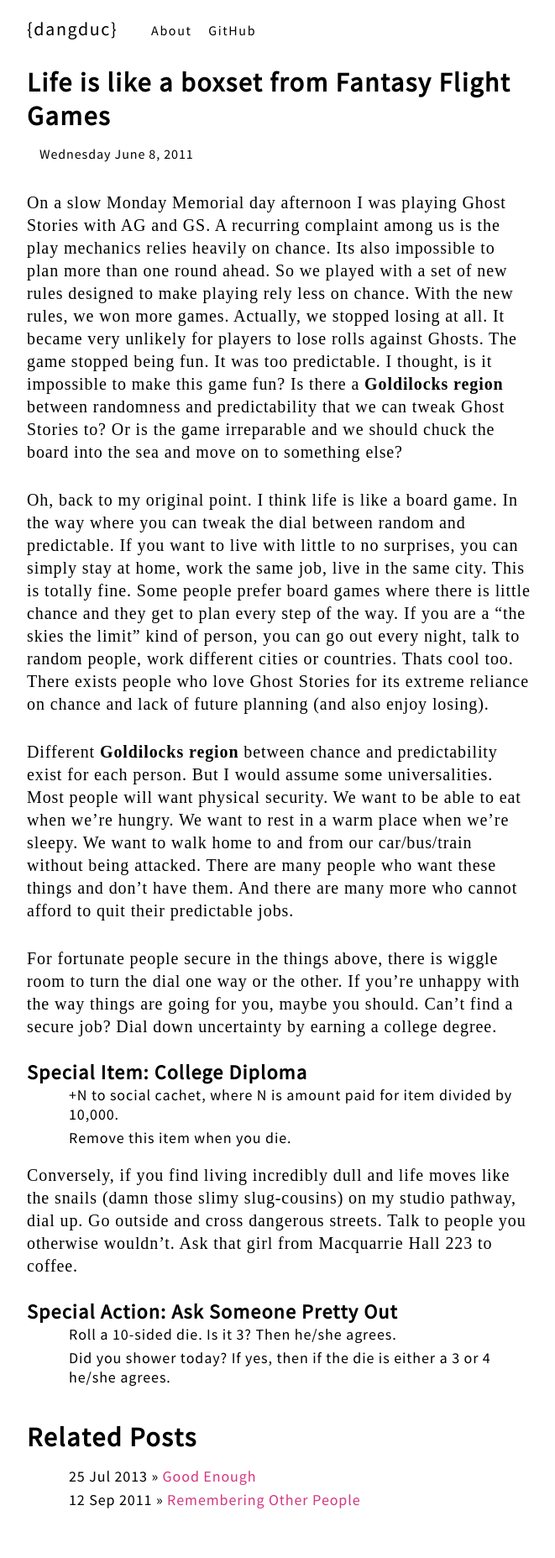
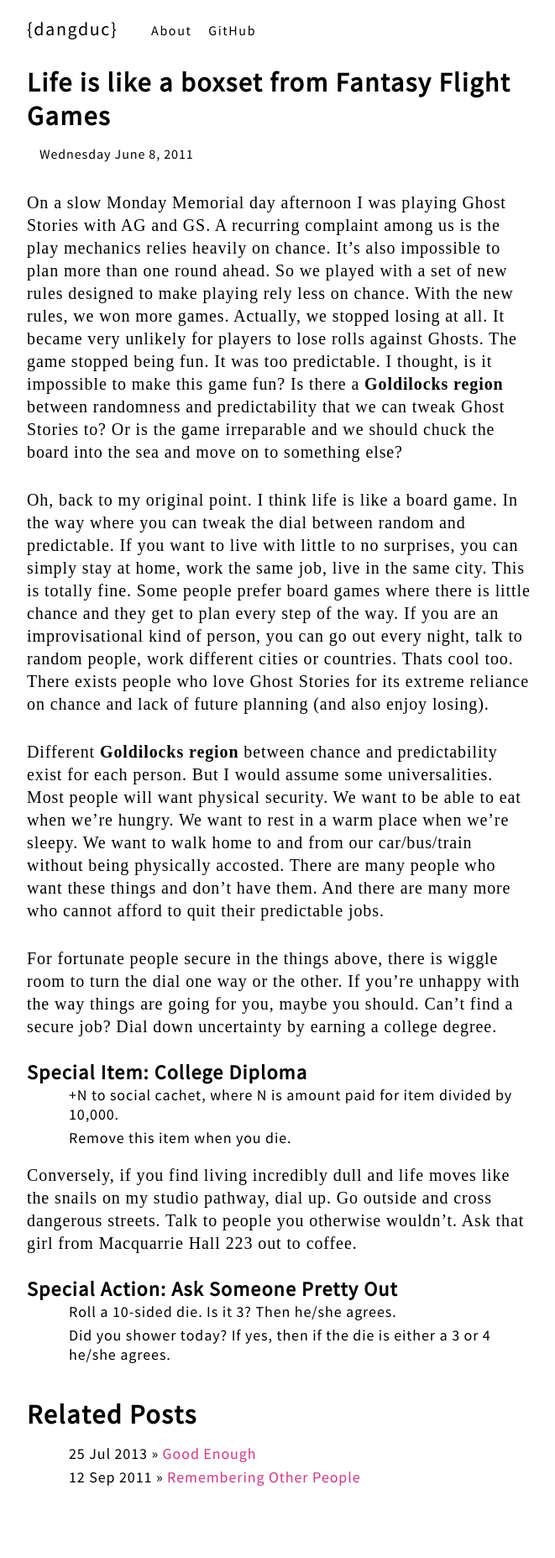
Before and after one commit to dangduc/dangduc.github.com, a Jekyll site: the page built from _posts/2011-06-08-life-is-like-a-boxset-from-fantasy-flight-games.md, in a window 1280 px wide. Shown: the whole page at 84% size, without its empty margins (308-969 px from the left). Built offline with Jekyll 4.4.1, drawn with Linux system fonts in a browser that asks for light colours; Markdown is read by kramdown in place of the engine named in the settings; after the commit the page ends 1828 px from its top, so only the background shows below that.

Commit message:
Update 2011-06-08-life-is-like-a-boxset-from-fantasy-flight-games.md

```diff
--- a/_posts/2011-06-08-life-is-like-a-boxset-from-fantasy-flight-games.md
+++ b/_posts/2011-06-08-life-is-like-a-boxset-from-fantasy-flight-games.md
@@ -3,11 +3,11 @@ layout: post
 title: Life is like a boxset from Fantasy Flight Games
 ---
 
-On a slow Monday Memorial day afternoon I was playing Ghost Stories with AG and GS. A recurring complaint among us is the play mechanics relies heavily on chance. Its also impossible to plan more than one round ahead. So we played with a set of new rules designed to make playing rely less on chance. With the new rules, we won more games. Actually, we stopped losing at all. It became very unlikely for players to lose rolls against Ghosts. The game stopped being fun. It was too predictable. I thought, is it impossible to make this game fun? Is there a **Goldilocks region** between randomness and predictability that we can tweak Ghost Stories to? Or is the game irreparable and we should chuck the board into the sea and move on to something else?
+On a slow Monday Memorial day afternoon I was playing Ghost Stories with AG and GS. A recurring complaint among us is the play mechanics relies heavily on chance. It's also impossible to plan more than one round ahead. So we played with a set of new rules designed to make playing rely less on chance. With the new rules, we won more games. Actually, we stopped losing at all. It became very unlikely for players to lose rolls against Ghosts. The game stopped being fun. It was too predictable. I thought, is it impossible to make this game fun? Is there a **Goldilocks region** between randomness and predictability that we can tweak Ghost Stories to? Or is the game irreparable and we should chuck the board into the sea and move on to something else?
 
-Oh, back to my original point. I think life is like a board game. In the way where you can tweak the dial between random and predictable. If you want to live with little to no surprises, you can simply stay at home, work the same job, live in the same city. This is totally fine. Some people prefer board games where there is little chance and they get to plan every step of the way. If you are a “the skies the limit” kind of person, you can go out every night, talk to random people, work different cities or countries. Thats cool too. There exists people who love Ghost Stories for its extreme reliance on chance and lack of future planning (and also enjoy losing).
+Oh, back to my original point. I think life is like a board game. In the way where you can tweak the dial between random and predictable. If you want to live with little to no surprises, you can simply stay at home, work the same job, live in the same city. This is totally fine. Some people prefer board games where there is little chance and they get to plan every step of the way. If you are an improvisational kind of person, you can go out every night, talk to random people, work different cities or countries. Thats cool too. There exists people who love Ghost Stories for its extreme reliance on chance and lack of future planning (and also enjoy losing).
 
-Different **Goldilocks region** between chance and predictability exist for each person. But I would assume some universalities. Most people will want physical security. We want to be able to eat when we’re hungry. We want to rest in a warm place when we’re sleepy. We want to walk home to and from our car/bus/train without being attacked. There are many people who want these things and don’t have them. And there are many more who cannot afford to quit their predictable jobs.
+Different **Goldilocks region** between chance and predictability exist for each person. But I would assume some universalities. Most people will want physical security. We want to be able to eat when we’re hungry. We want to rest in a warm place when we’re sleepy. We want to walk home to and from our car/bus/train without being physically accosted. There are many people who want these things and don’t have them. And there are many more who cannot afford to quit their predictable jobs.
 
 For fortunate people secure in the things above, there is wiggle room to turn the dial one way or the other. If you’re unhappy with the way things are going for you, maybe you should. Can’t find a secure job? Dial down uncertainty by earning a college degree.
 
@@ -15,7 +15,7 @@ For fortunate people secure in the things above, there is wiggle room to turn th
 - +N to social cachet, where N is amount paid for item divided by 10,000.
 - Remove this item when you die.
 
-Conversely, if you find living incredibly dull and life moves like the snails (damn those slimy slug-cousins) on my studio pathway, dial up. Go outside and cross dangerous streets. Talk to people you otherwise wouldn’t. Ask that girl from Macquarrie Hall 223 to coffee.
+Conversely, if you find living incredibly dull and life moves like the snails on my studio pathway, dial up. Go outside and cross dangerous streets. Talk to people you otherwise wouldn’t. Ask that girl from Macquarrie Hall 223 out to coffee.
 
 ## Special Action: Ask Someone Pretty Out
 - Roll a 10-sided die. Is it 3? Then he/she agrees.
```
